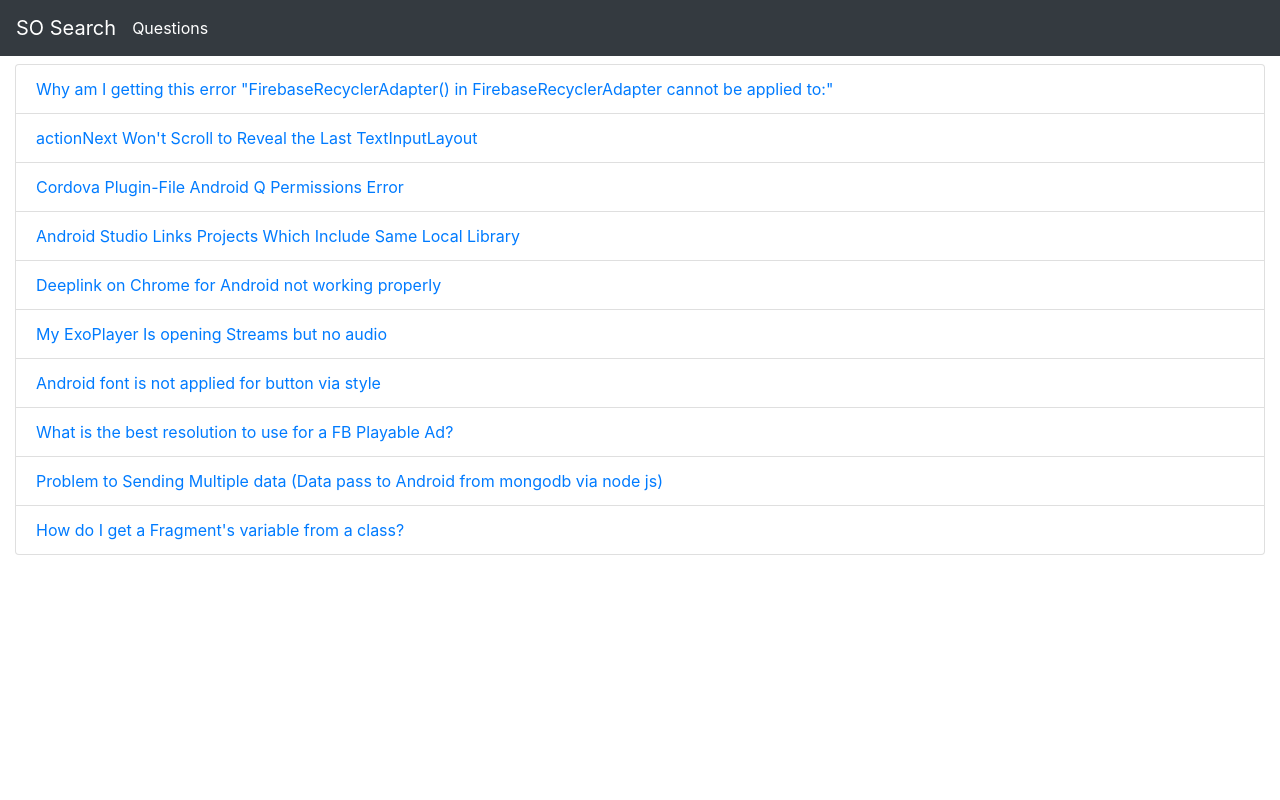
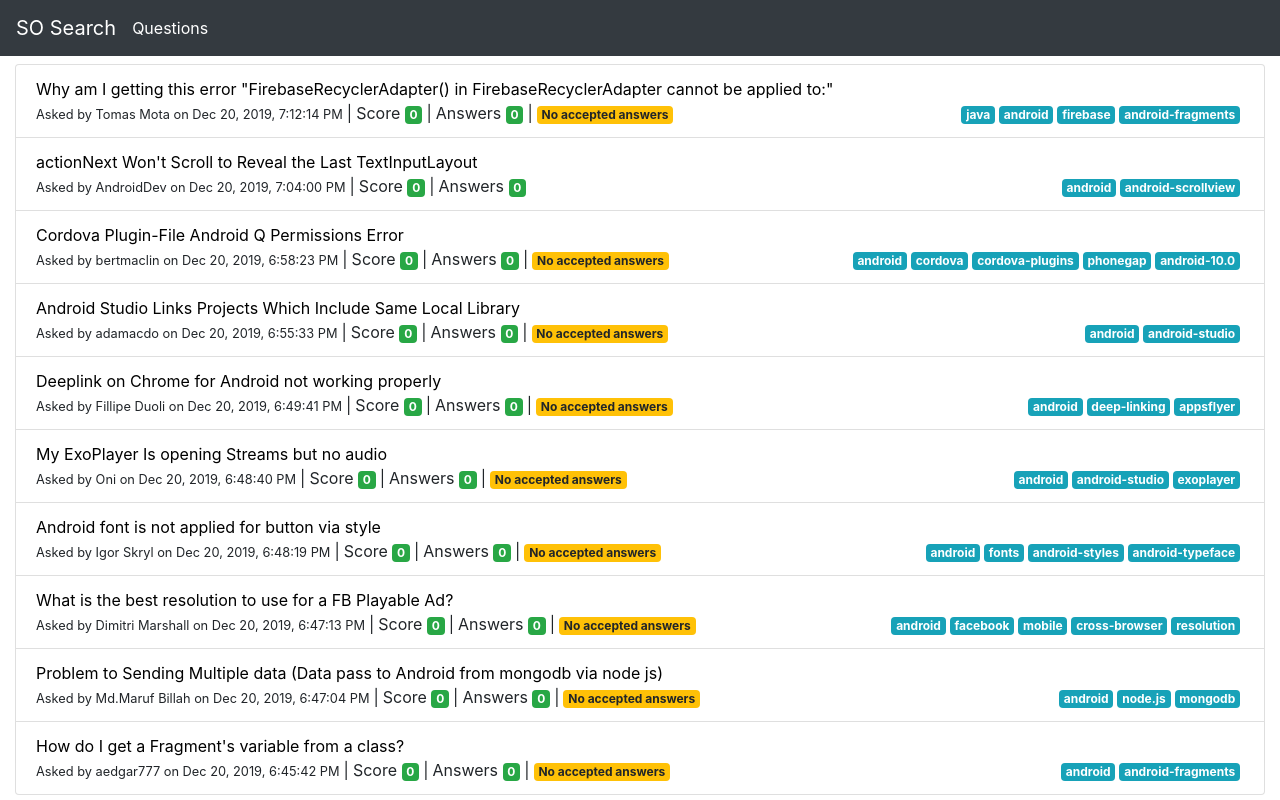
Before and after one commit to Mohayemin/so-search, an Angular app: page /question in a window 1280 px wide. Built offline with nearby package versions, Linux system fonts and the light colour scheme.

Commit message:
show misc info with question list

```diff
--- a/package.json
+++ b/package.json
@@ -20,8 +20,10 @@
     "@angular/platform-browser-dynamic": "~8.2.14",
     "@angular/router": "~8.2.14",
     "@types/lodash": "^4.14.149",
+    "@types/moment": "^2.13.0",
     "bootstrap-css-only": "^4.3.1",
     "lodash": "^4.17.15",
+    "moment": "^2.24.0",
     "rxjs": "~6.4.0",
     "tslib": "^1.10.0",
     "zone.js": "~0.9.1"
--- a/src/app/question-list/question-list.component.html
+++ b/src/app/question-list/question-list.component.html
@@ -1,7 +1,24 @@
 <div class="list-group">
-    <a *ngFor="let question of questionList"
-       class="list-group-item"
-       [routerLink]="question.question_id">
-        <span [innerHTML]="question.title"></span>
-    </a>
+    <div *ngFor="let question of questionList"
+         class="list-group-item">
+        <a [routerLink]="question.question_id"
+           [innerHTML]="question.title"></a>
+        <div>
+            <span class="small">Asked by {{question.owner.display_name}} on
+                {{question.creation_date | date:'medium'}}</span>
+            <span class="mx-1">|</span>
+            <span>Score <span class="badge badge-success">{{question.score}}</span></span>
+            <span class="mx-1">|</span>
+            <span>Answers <span class="badge badge-success">{{question.answer_count}}</span></span>
+            <span *ngIf="!question.is_answered">
+                <span class="mx-1">|</span>
+                <span class="badge badge-warning">No accepted answers</span>
+            </span>
+            <span class="float-right">
+                <span *ngFor="let tag of question.tags"
+                      class="badge badge-info mr-1"
+                      [innerHTML]="tag"></span>
+            </span>
+        </div>
+    </div>
 </div>
--- a/src/app/question-list/question-list.component.scss
+++ b/src/app/question-list/question-list.component.scss
@@ -0,0 +1,4 @@
+a {
+    text-decoration: none;
+    color: black;
+}
--- a/src/app/services/fake-data.ts
+++ b/src/app/services/fake-data.ts
@@ -41,7 +41,7 @@ export const FakeData: any = {
                 "display_name": "AndroidDev",
                 "link": "https://stackoverflow.com/users/1024973/androiddev"
             },
-            "is_answered": false,
+            "is_answered": true,
             "view_count": 4,
             "answer_count": 0,
             "score": 0,
--- a/src/app/services/fake-stack-overflow-data-source.ts
+++ b/src/app/services/fake-stack-overflow-data-source.ts
@@ -2,16 +2,16 @@ import { StackOverflowDataSource } from './stack-overflow-data-source';
 import { Observable, of } from 'rxjs';
 import { Question } from '../models/question';
 import { FakeData } from './fake-data';
+import * as _ from 'lodash';
 
 export class FakeStackOverflowDataSource implements StackOverflowDataSource {
     getLatestQuestions(): Observable<Question[]> {
-        return of(FakeData.newestQuestions);
+        return of(_.cloneDeep(FakeData.newestQuestions));
     }
 
     getQuestionThread(id: number): Observable<Question> {
-        let question = FakeData.newestQuestions.find(q => q.question_id === id);
+        let question = _.cloneDeep(FakeData.newestQuestions.find(q => q.question_id === id));
         question.answers = FakeData.answersOfAQuestions;
         return of(question);
     }
-
 }
--- a/src/app/services/http-stack-overflow-data-source.ts
+++ b/src/app/services/http-stack-overflow-data-source.ts
@@ -10,7 +10,7 @@ export class HttpStackOverflowDataSource implements StackOverflowDataSource {
     constructor(private http: HttpClient) {
     }
 
-    getLatestQuestions(): Observable<Question[]> {
+    getLatestQuestions(): Observable<any[]> {
         return this.http.get<any>(`${this.apiRoot}questions/`, {
             params: {
                 page: '1',
@@ -27,7 +27,7 @@ export class HttpStackOverflowDataSource implements StackOverflowDataSource {
         }));
     }
 
-    getQuestionThread(id: number): Observable<Question> {
+    getQuestionThread(id: number): Observable<any> {
         return forkJoin([this.getQuestion(id), this.getAnswers(id)]).pipe(map(results => {
             let question = results[0];
             question.answers = results[1];
--- a/src/app/services/stack-overflow-api.service.ts
+++ b/src/app/services/stack-overflow-api.service.ts
@@ -2,13 +2,11 @@ import { Injectable } from '@angular/core';
 import { HttpClient } from '@angular/common/http';
 import { map } from 'rxjs/operators';
 import { environment } from '../../environments/environment';
-import { of, Observable } from 'rxjs';
-import { FakeData } from './fake-data';
-import { Question } from '../models/question';
-import * as _ from 'lodash';
 import { StackOverflowDataSource } from './stack-overflow-data-source';
 import { HttpStackOverflowDataSource } from './http-stack-overflow-data-source';
 import { FakeStackOverflowDataSource } from './fake-stack-overflow-data-source';
+import * as moment from 'moment';
+import { Question } from '../models/question';
 
 @Injectable({
   providedIn: 'root'
@@ -22,10 +20,18 @@ export class StackOverflowApiService {
   }
 
   getLatestQuestions() {
-    return this.dataSource.getLatestQuestions();
+    return this.dataSource.getLatestQuestions().pipe(map(result => {
+      result.forEach(this.processQuestion)
+      return result as Question[];
+    }));
   }
 
   getQuestionThread(id: number) {
-    return this.dataSource.getQuestionThread(id);
+    return this.dataSource.getQuestionThread(id).pipe(map(this.processQuestion));
+  }
+
+  private processQuestion(question: any) {
+    question.creation_date = moment.unix(question.creation_date).toDate();
+    return question;
   }
 }
--- a/src/app/services/stack-overflow-data-source.ts
+++ b/src/app/services/stack-overflow-data-source.ts
@@ -2,6 +2,6 @@ import { Observable } from 'rxjs';
 import { Question } from '../models/question';
 
 export interface StackOverflowDataSource {
-    getLatestQuestions(): Observable<Question[]>;
+    getLatestQuestions(): Observable<any[]>;
     getQuestionThread(id: number): Observable<Question>;
 }
```
Also changed, not shown: src/app/models/question.ts (+7 -2 lines), src/app/models/user.ts (added, +7 -0 lines), 1 other file (tests, documents, lock files or other folders).
